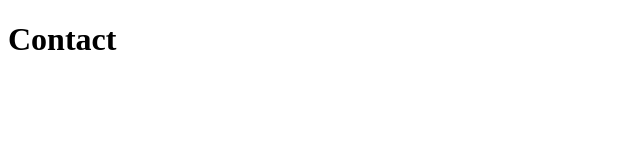
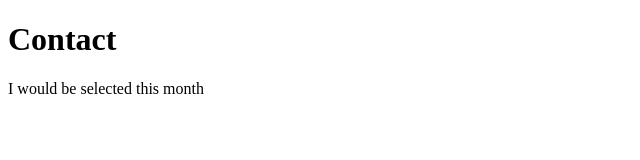
Before and after one commit to lokeshjaiswar-dev/git, a plain HTML site: page contact.html in a window 1280 px wide. Shown: the whole page, without its empty margins (0-640 px from the left). Drawn offline with Linux system fonts and the light colour scheme.

Commit message:
add paragraph

```diff
--- a/contact.html
+++ b/contact.html
@@ -7,5 +7,6 @@
 </head>
 <body>
     <h1>Contact</h1>
+    <p>I would be selected this month</p>
 </body>
 </html>
```
